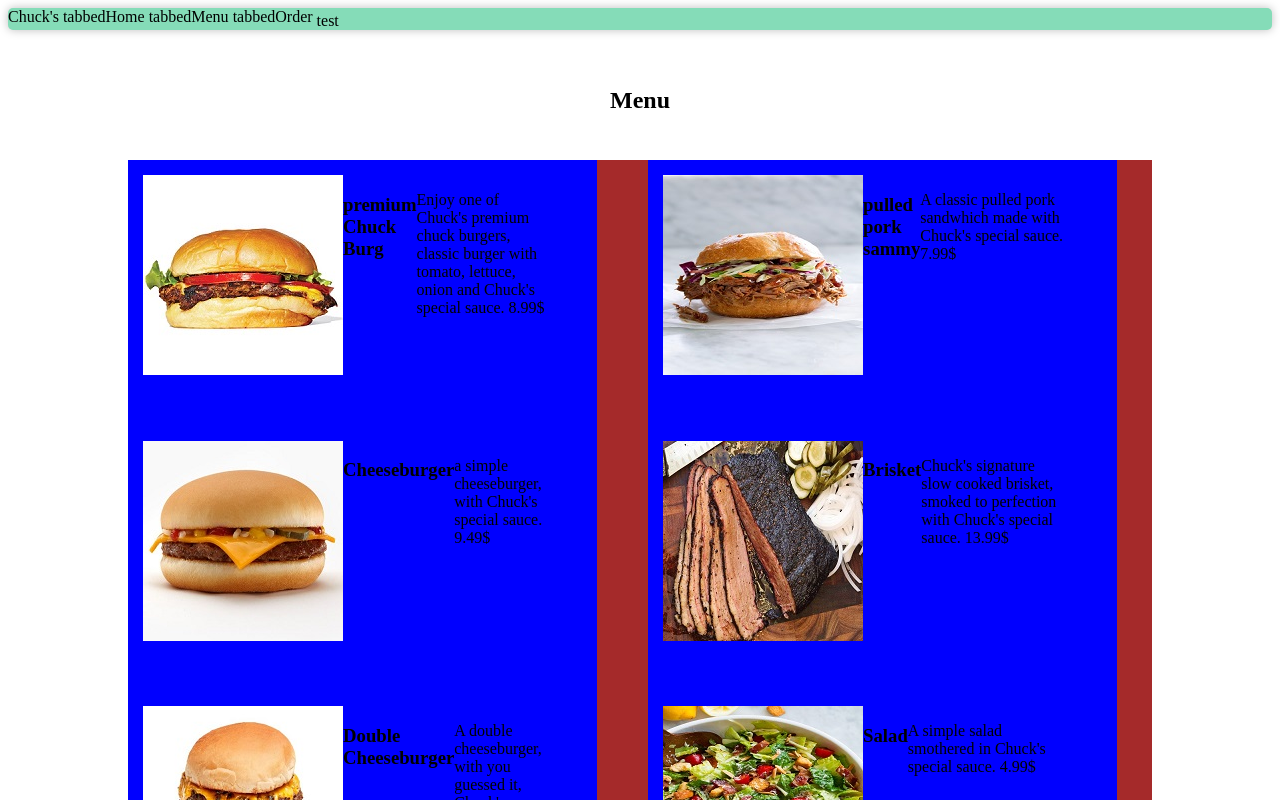
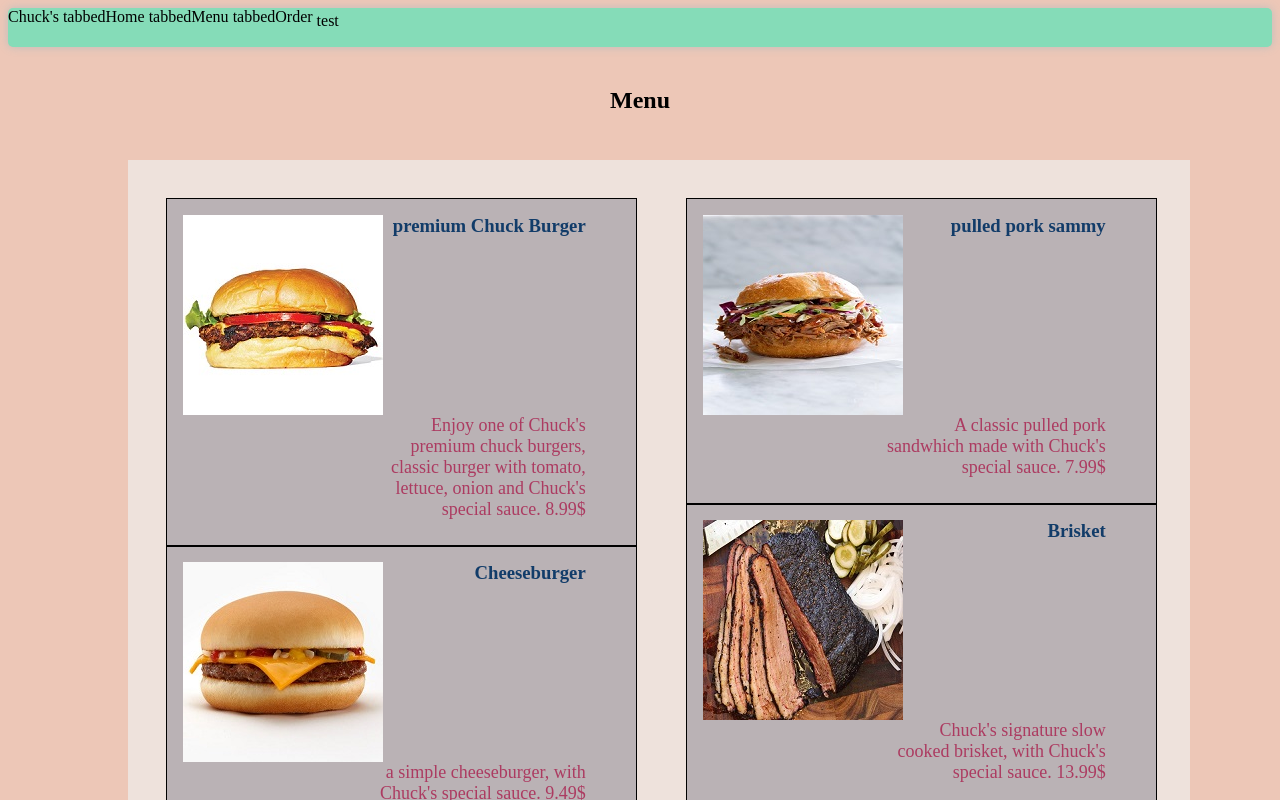
Before and after one commit to spogsta/Restaurant, a plain HTML site: page index.html in a window 1280 px wide. Drawn offline with Linux system fonts and the light colour scheme.

Commit message:
menu layout changes

```diff
--- a/index.html
+++ b/index.html
@@ -20,14 +20,14 @@
 
 <div id="menuBox">
 
-        <div class="menuItem"><img src="images/burger.jpg" alt="burgerpic"> <h3>premium Chuck Burg</h3> <br/><p> Enjoy one of Chuck's premium chuck burgers, classic burger with tomato, lettuce, onion and Chuck's special sauce. 8.99$</p></div>
-        <div class="menuItem"><img src="images/cheeseburger.jpg" alt=""><h3>Cheeseburger</h3><br/><p>a simple cheeseburger, with Chuck's special sauce. 9.49$</p></div>
-        <div class="menuItem"><img src="images/doubleCheeseburger.jpg" alt=""><h3>Double Cheeseburger</h3><br/><p>A double cheeseburger, with you guessed it, Chuck's special sauce. 11.99</p></div>
-        <div class="menuItem"><img src="images/steak.jpg" alt=""><h3>steak</h3><br/><p>Chuck's signature "Slappin Steak", Chuck's special sauce served on the side. 14.99$</p></div>
-        <div class="menuItem"><img src="images/pulledpork.jpg" alt=""><h3>pulled pork sammy</h3><br/><p>A classic pulled pork sandwhich made with Chuck's special sauce. 7.99$</p></div>
-        <div class="menuItem"><img src="images/brisket.jpg" alt=""><h3>Brisket</h3><br/><p>Chuck's signature slow cooked brisket, smoked to perfection with Chuck's special sauce. 13.99$</p></div>
-        <div class="menuItem"><img src="images/salad.jpg" alt=""><h3>Salad</h3><br/><p>A simple salad smothered in Chuck's special sauce. 4.99$</p></div>
-        <div class="menuItem"><img src="images/fries.jpg" alt=""><h3>French Fries</h3><br/><p>slice potatos fried to perfection, served with Chuck's special sauce. 1.99$</p></div>
+        <div class="menuItem"><img src="images/burger.jpg" alt="burgerpic"> <h3>premium Chuck Burger</h3> <div class="menuText"> Enjoy one of Chuck's premium chuck burgers, classic burger with tomato, lettuce, onion and Chuck's special sauce. 8.99$</div></div>
+        <div class="menuItem"><img src="images/cheeseburger.jpg" alt=""><h3>Cheeseburger</h3><br/><div class="menuText">a simple cheeseburger, with Chuck's special sauce. 9.49$</div></div>
+        <div class="menuItem"><img src="images/doubleCheeseburger.jpg" alt=""><h3>Double Cheeseburger</h3><br/><div class="menuText">A double cheeseburger, with you guessed it, Chuck's special sauce. 11.99</div></div>
+        <div class="menuItem"><img src="images/steak.jpg" alt=""><h3>Steak</h3><br/><div class="menuText">Chuck's signature "Slappin Steak", Chuck's special sauce served on the side. 14.99$</div></div>
+        <div class="menuItem"><img src="images/pulledpork.jpg" alt=""><h3>pulled pork sammy</h3><br/><div class="menuText">A classic pulled pork sandwhich made with Chuck's special sauce. 7.99$</div></div>
+        <div class="menuItem"><img src="images/brisket.jpg" alt=""><h3>Brisket</h3><br/><div class="menuText">Chuck's signature slow cooked brisket, with Chuck's special sauce. 13.99$</div></div>
+        <div class="menuItem"><img src="images/salad.jpg" alt=""><h3>Simple Salad</h3><br/><div class="menuText">A simple salad smothered in Chuck's special sauce. 4.99$</div></div>
+        <div class="menuItem"><img src="images/fries.jpg" alt=""><h3>French Fries</h3><br/><div class="menuText">slice potatos fried to perfection, served with Chuck's special sauce. 1.99$</div></div>
 
 
 
--- a/styles.css
+++ b/styles.css
@@ -1,8 +1,13 @@
+body{
+    background-color: #EDC7B7;
+}
+
 #tabbedBrowsing{
     box-sizing:border-box;
     margin-right:4%;
     float:center;
     width:100%;
+    height: 5%;
     background-color: #85dcb8;
 
     -webkit-border-radius: 5px;
@@ -43,6 +48,7 @@ h2{
     top: 10%;
     text-align: center;
     transform: translate(-50%, -50%);
+
 }
 
 #menuBox{
@@ -50,19 +56,55 @@ h2{
     width: 80%;
     left: 10%;
     top: 20%;
-    text-align: left;
-    background-color: brown;
+    padding-bottom: 3%;
+    padding-left: 3%;
+    padding-top: 3%;
+    background-color: #EEE2DC;
     column-count: 2;
+
 }
 
 .menuItem {
-    padding-bottom: 10%;
+    padding-bottom: 5%;
     padding-right: 10%;
     padding-left: 3%;
     padding-top: 3%;
     width:80%;
-    background-color: blue;
-    display:flex
+    background-color: #BAB2B5;
+    display:inline-block;
+    border: black solid 1px;
+    flex-wrap: wrap;
+    flex-direction: row;
+
+
 
 
 }
+
+h3{
+    padding: 0; margin: 0; border:0;
+    padding-left: 2%;
+    color: #123C69;
+
+    display:flex;
+    height: 5%;
+    display: inline-block;
+    float:right;
+
+}
+
+.menuText{
+    font-size: large;
+    color: #AC3B61;
+    display:flex;
+    overflow:hidden;
+    width: 55%;
+    float:right;
+    text-align: right;
+
+
+}
+
+img{
+    float:left;
+}
```
